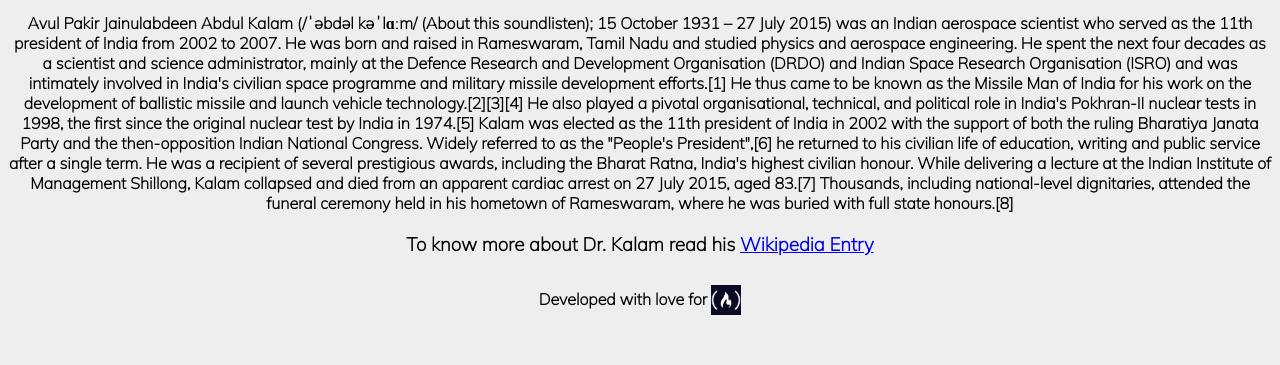
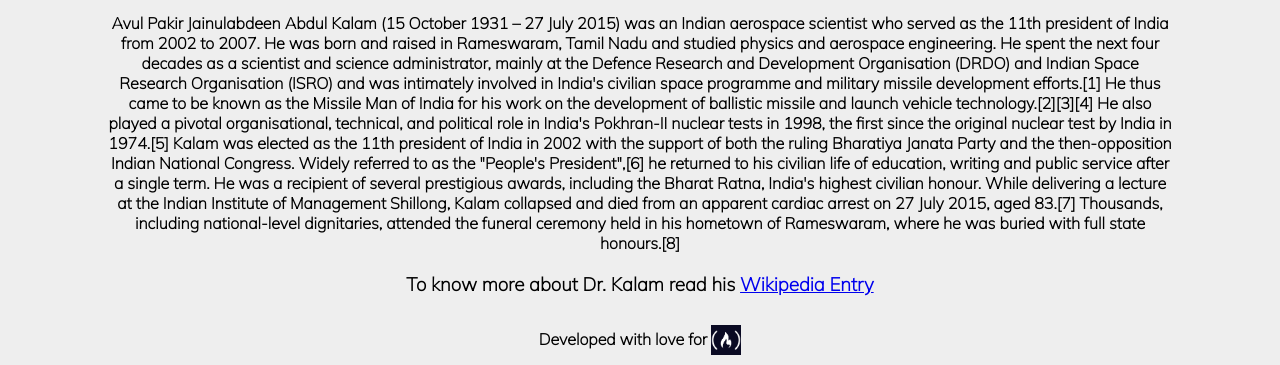
Before and after one commit to priyeshgu/fcc-tribute-page, a plain HTML site: page index.html in a window 1280 px wide. Shown: the part 815-1180 px from the top of the page. Before the commit the page ends 1140 px from the top, so only its background shows below. Drawn offline with Linux system fonts and the light colour scheme.

Commit message:
version 1 revised

```diff
--- a/index.html
+++ b/index.html
@@ -30,14 +30,15 @@
 
         </div>
 
-        <p id="tribute-info"> Avul Pakir Jainulabdeen Abdul Kalam (/ˈəbdəl kəˈlɑːm/ (About this soundlisten); 15 October 1931 – 27 July 2015) was an Indian aerospace scientist who served as the 11th president of India from 2002 to 2007. He was born and raised in Rameswaram, Tamil Nadu and studied physics and aerospace engineering. He spent the next four decades as a scientist and science administrator, mainly at the Defence Research and Development Organisation (DRDO) and Indian Space Research Organisation (ISRO) and was intimately involved in India's civilian space programme and military missile development efforts.[1] He thus came to be known as the Missile Man of India for his work on the development of ballistic missile and launch vehicle technology.[2][3][4] He also played a pivotal organisational, technical, and political role in India's Pokhran-II nuclear tests in 1998, the first since the original nuclear test by India in 1974.[5]
+        <div id="tribute-info-div">
+        <p id="tribute-info"> Avul Pakir Jainulabdeen Abdul Kalam (15 October 1931 – 27 July 2015) was an Indian aerospace scientist who served as the 11th president of India from 2002 to 2007. He was born and raised in Rameswaram, Tamil Nadu and studied physics and aerospace engineering. He spent the next four decades as a scientist and science administrator, mainly at the Defence Research and Development Organisation (DRDO) and Indian Space Research Organisation (ISRO) and was intimately involved in India's civilian space programme and military missile development efforts.[1] He thus came to be known as the Missile Man of India for his work on the development of ballistic missile and launch vehicle technology.[2][3][4] He also played a pivotal organisational, technical, and political role in India's Pokhran-II nuclear tests in 1998, the first since the original nuclear test by India in 1974.[5]
 
             Kalam was elected as the 11th president of India in 2002 with the support of both the ruling Bharatiya Janata Party and the then-opposition Indian National Congress. Widely referred to as the "People's President",[6] he returned to his civilian life of education, writing and public service after a single term. He was a recipient of several prestigious awards, including the Bharat Ratna, India's highest civilian honour.
 
             While delivering a lecture at the Indian Institute of Management Shillong, Kalam collapsed and died from an apparent cardiac arrest on 27 July 2015, aged 83.[7] Thousands, including national-level dignitaries, attended the funeral ceremony held in his hometown of Rameswaram, where he was buried with full state honours.[8]</p>
 
        <h3>To know more about Dr. Kalam read his <a id="tribute-link" href="https://en.wikipedia.org/wiki/A._P._J._Abdul_Kalam" target="_blank">Wikipedia Entry </a> </h3>
-
+       </div>
 
 
             <p>Developed with love for <a href="https://www.freecodecamp.org/priyeshgupta" target="_blank"> <img id="fcc-logo" src="Assets/fcc-logo.png" alt="fcc-logo"></a></p>
--- a/style.css
+++ b/style.css
@@ -29,6 +29,13 @@ background-color: #ffffff;
     margin-top: -10px;
 }
 
+#tribute-info-div{
+    padding-right: 100px;
+    padding-left: 100px;
+    height: auto;
+
+}
+
 #fcc-logo{
     width: 30px;
     height: 30px;
```
